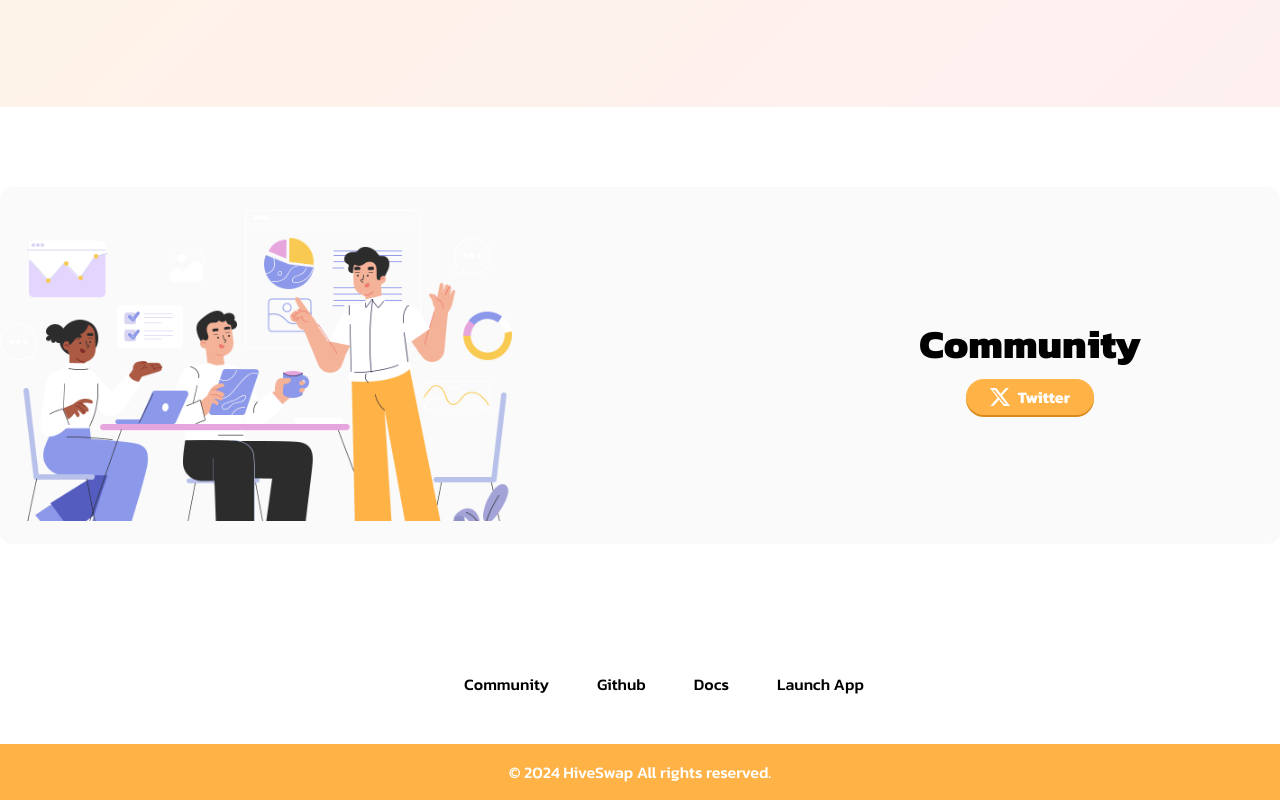
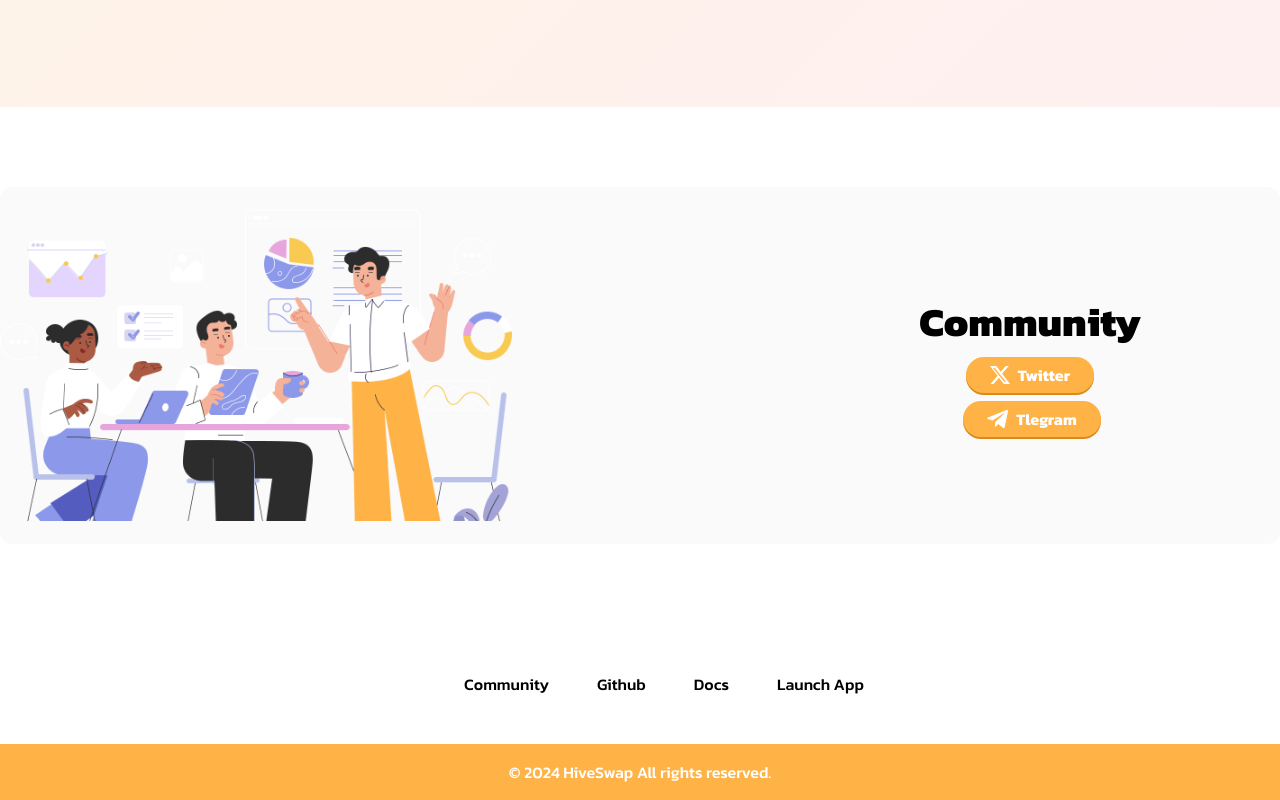
Before and after one commit to hiveswap/hiveswap-interface, a Next.js app: page / in a window 1280 px wide. Shown: the part 3206-4006 px from the top of the page. Built offline with nearby package versions, Linux system fonts and the light colour scheme; no server answers.

Commit message:
Update page.tsx
add telegram

```diff
--- a/app/page.tsx
+++ b/app/page.tsx
@@ -258,6 +258,12 @@ export default function Home() {
                       Twitter
                     </Link>
                   </div>
+                  <div className='flex items-center justify-center pt-2 pl-1'>
+                    <Link href={'https://t.me/hiveswap_io'} className={' btn-primary flex items-center gap-2 '}>
+                      <Telegram />
+                      Tlegram
+                    </Link>
+                  </div>
                 </Fade>
               </div>
             </div>
```
